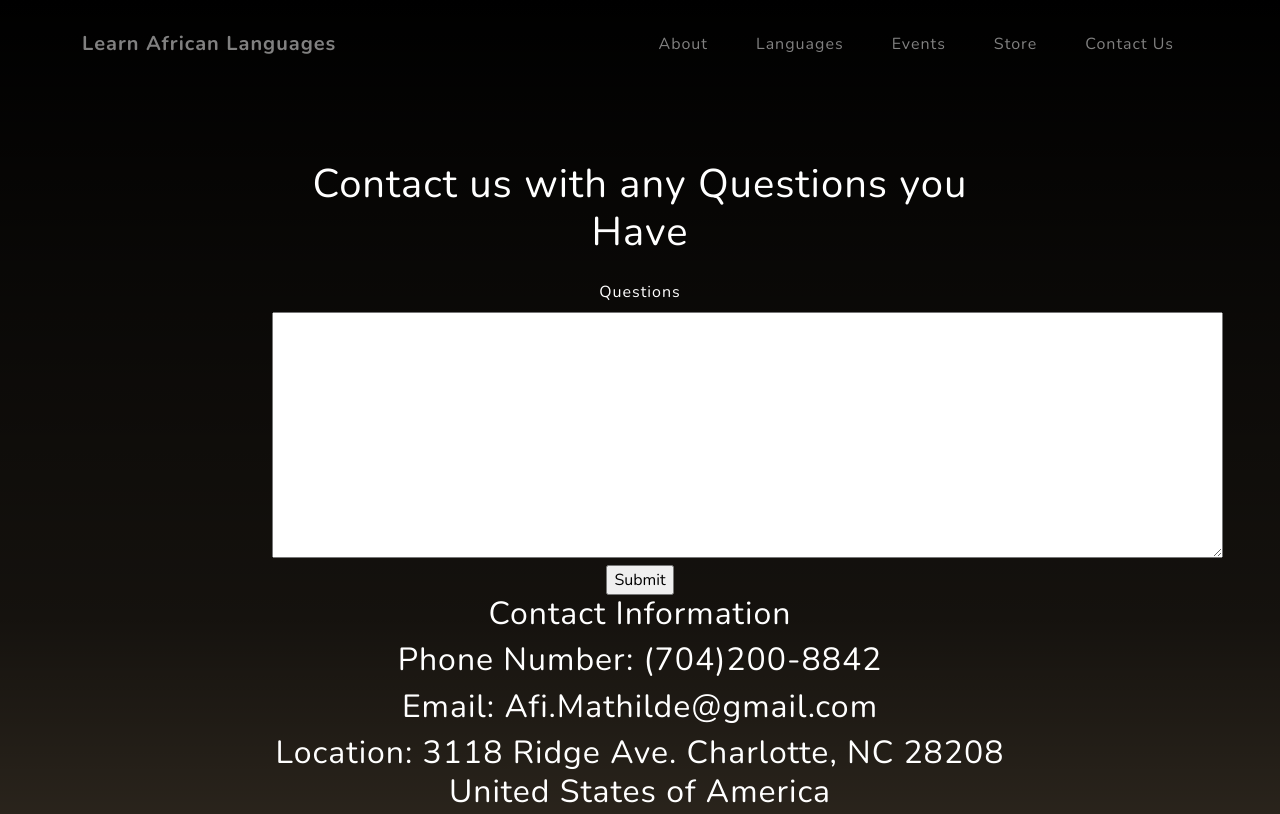
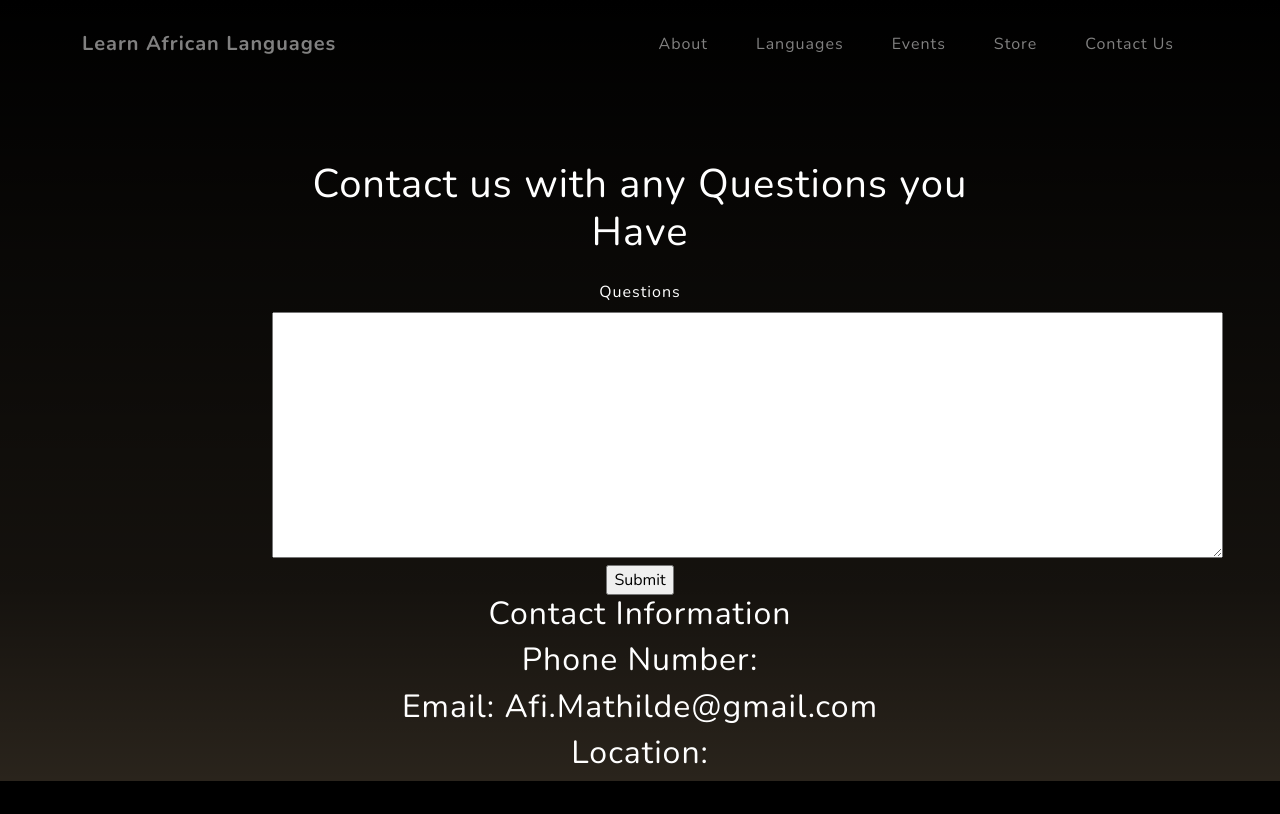
Before and after one commit to l2rah31-K0mla/LearnAfricanLanguages, a plain HTML site: page contact.html in a window 1280 px wide. Shown: the top 814 px of the page. Drawn offline with nearby package versions, Linux system fonts and the light colour scheme; files whose address does not match are found by name.

Commit message:
Update contact.html

```diff
--- a/contact.html
+++ b/contact.html
@@ -55,12 +55,10 @@
                         <input type="submit" /><br />
                     </form>
                     <h2 class="text-white">Contact Information</h2>
-                    <h2 class="text-white">Phone Number: (704)200-8842</h2>
+                    <h2 class="text-white">Phone Number: </h2>
                     <h2 class="text-white">Email: Afi.Mathilde@gmail.com</h2>
                         <h2 class="text-white">
-                            Location: 3118 Ridge Ave.
-                            Charlotte, NC 28208
-                            United States of America
+                            Location:
                         </h2>
                 </div>
             </div>
```
